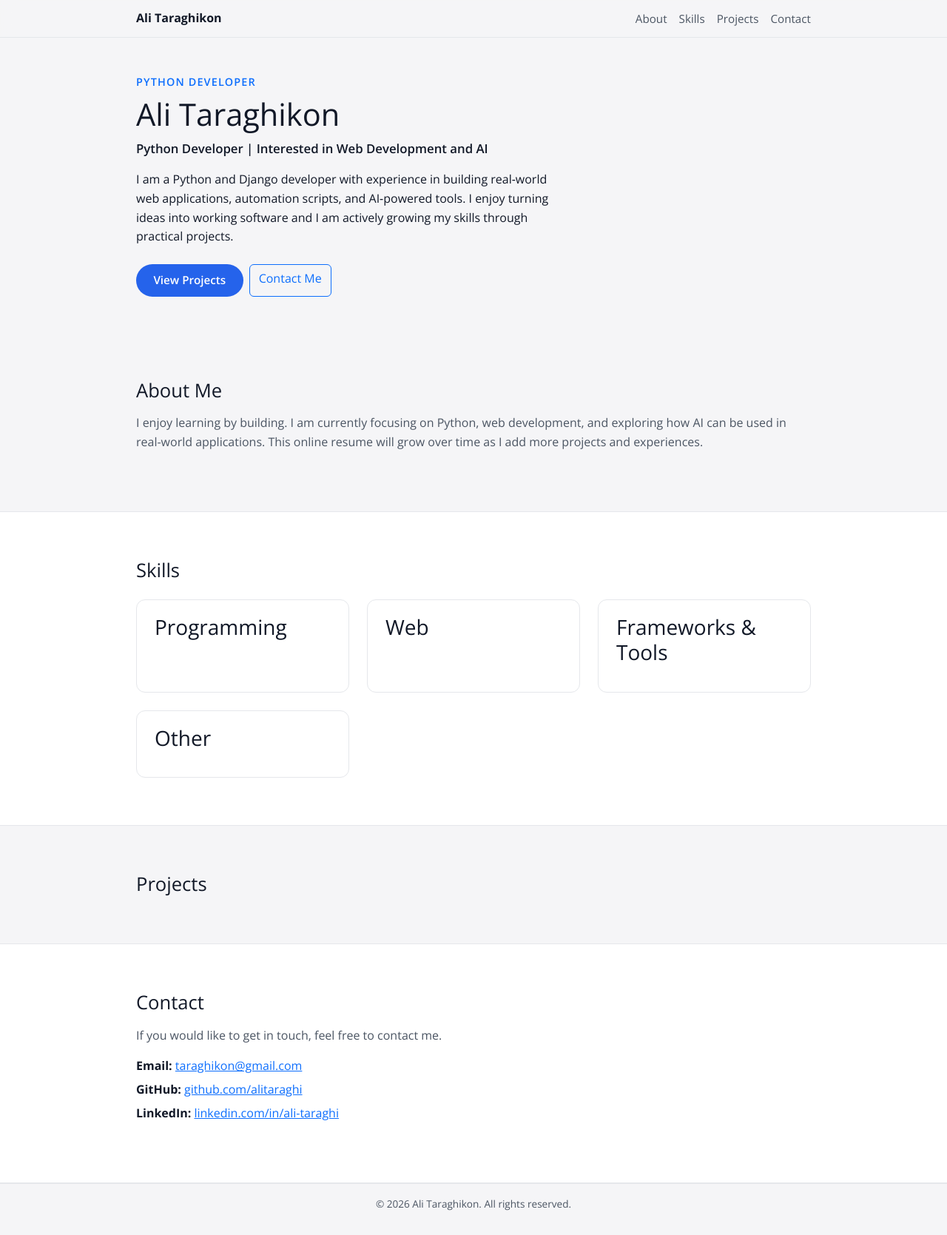
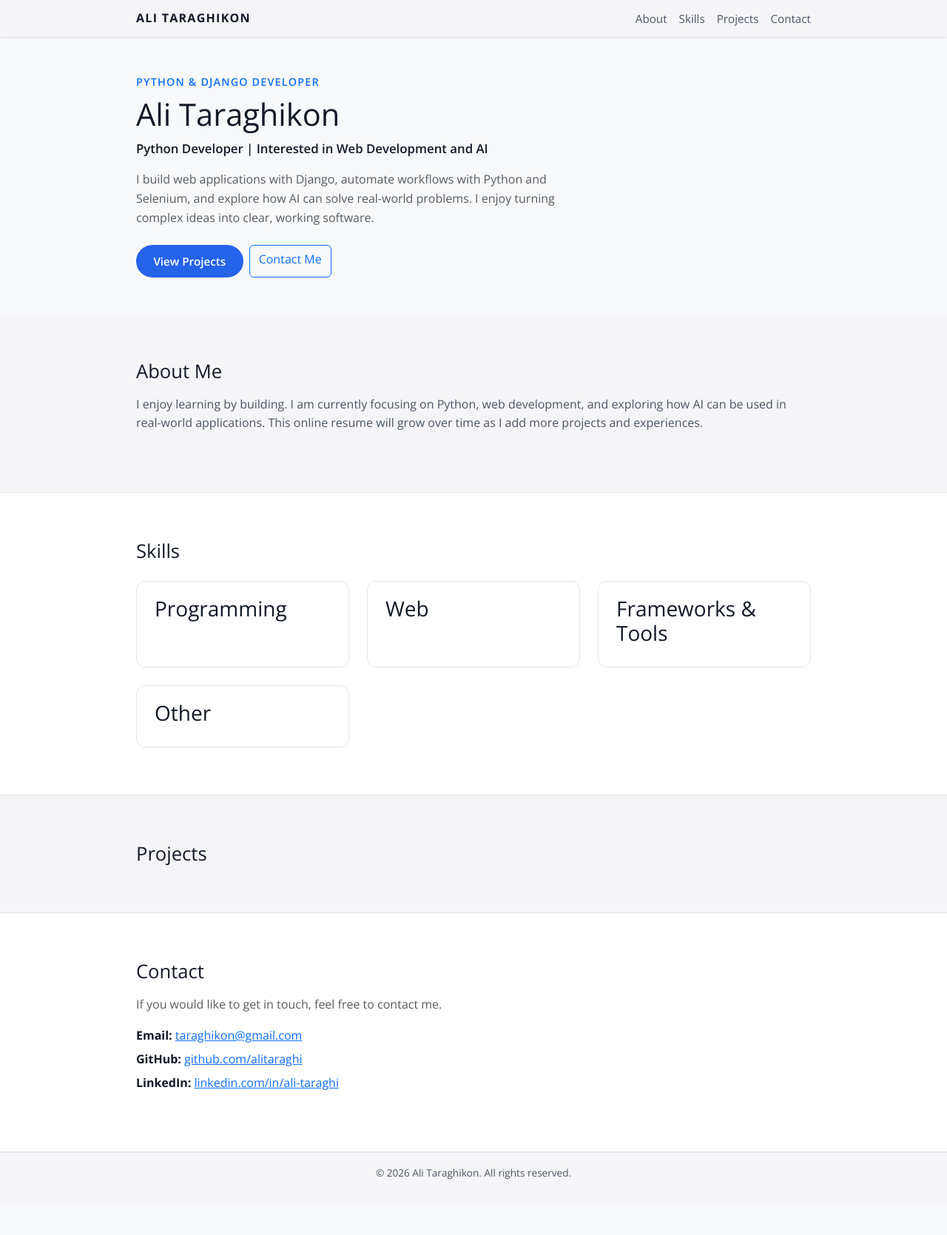
Before and after one commit to alitaraghi/django-online-resume, a Django app: page / in a window 1280 px wide. Shown: the whole page at 74% size. After the commit the page ends 1594 px from the top, so only its background shows below. Run offline with Django 5.2, Linux system fonts and the light colour scheme; data that the repository does not hold is empty.

Commit message:
Tidy styles and improve hero/projects layout

```diff
--- a/portfolio/templates/portfolio/home.html
+++ b/portfolio/templates/portfolio/home.html
@@ -3,18 +3,18 @@
 {% block title %}{{ name }} | Online Resume{% endblock %}
 
 {% block content %}
-  <section class="hero py-5">
+  <section class="hero py-5 bg-light">
   <div class="container hero-content">
-    <div>
-      <p class="hero-tagline text-uppercase fw-semibold text-primary">Python Developer</p>
+    <div class="col-lg-8 px-0">
+      <p class="hero-tagline text-uppercase fw-semibold text-primary mb-2">Python & Django Developer</p>
       <h1 class="mb-2">{{ name }}</h1>
       <p class="hero-subtitle mb-3">
         {{ title }}
       </p>
-      <p class="hero-text mb-4">
-        I am a Python and Django developer with experience in building real‑world web applications,
-        automation scripts, and AI‑powered tools. I enjoy turning ideas into working software and I am
-        actively growing my skills through practical projects.
+      <p class="hero-text mb-4 text-muted">
+        I build web applications with Django, automate workflows with Python and Selenium,
+        and explore how AI can solve real-world problems. I enjoy turning complex ideas into
+        clear, working software.
       </p>
       <div class="hero-actions d-flex flex-wrap gap-2">
         <a href="#projects" class="btn btn-primary">View Projects</a>
@@ -23,6 +23,7 @@
     </div>
   </div>
 </section>
+
 
 
   <section id="about" class="section">
@@ -100,12 +101,13 @@
  <section id="contact" class="section section-alt">
   <div class="container">
     <h2>Contact</h2>
-      <p>If you would like to get in touch, feel free to contact me.</p>
-      <ul class="contact-list">
+    <p class="text-muted mb-3">If you would like to get in touch, feel free to contact me.</p>
+    <ul class="contact-list list-unstyled">
       <li><strong>Email:</strong> <a href="mailto:taraghikon@gmail.com">taraghikon@gmail.com</a></li>
       <li><strong>GitHub:</strong> <a href="https://github.com/alitaraghi" target="_blank" rel="noopener noreferrer">github.com/alitaraghi</a></li>
       <li><strong>LinkedIn:</strong> <a href="https://www.linkedin.com/in/ali-taraghi/" target="_blank" rel="noopener noreferrer">linkedin.com/in/ali-taraghi</a></li>
     </ul>
   </div>
 </section>
+
 {% endblock %}
--- a/static/css/style.css
+++ b/static/css/style.css
@@ -1,4 +1,3 @@
-
 :root {
   --bg: #f5f5f7;
   --bg-alt: #ffffff;
@@ -8,11 +7,14 @@
   --accent: #2563eb;
   --accent-soft: #dbeafe;
 }
+
+/* Global reset */
 *,
 *::before,
 *::after {
   box-sizing: border-box;
 }
+
 body {
   margin: 0;
   font-family: "Open Sans", system-ui, -apple-system, BlinkMacSystemFont, "Segoe UI",
@@ -21,61 +23,81 @@
   color: var(--text-main);
   line-height: 1.6;
 }
+
+/* Layout */
 .container {
   width: 100%;
   max-width: 960px;
   margin: 0 auto;
   padding: 0 1.5rem;
 }
+
+/* Header */
 .site-header {
   position: sticky;
   top: 0;
   z-index: 10;
-      background-color: rgba(245, 245, 247, 0.9);
+  background-color: rgba(245, 245, 247, 0.96);
   backdrop-filter: blur(10px);
   border-bottom: 1px solid var(--border-subtle);
+  box-shadow: 0 1px 3px rgba(15, 23, 42, 0.06);
 }
+
 .site-header .container {
   display: flex;
   align-items: center;
   justify-content: space-between;
   padding: 0.75rem 1.5rem;
 }
+
 .logo {
   font-weight: 700;
   font-size: 1rem;
+  letter-spacing: 0.08em;
+  text-transform: uppercase;
 }
+
 .nav a {
   margin-left: 1rem;
   text-decoration: none;
   color: var(--text-muted);
   font-size: 0.95rem;
 }
+
 .nav a:hover {
   color: var(--accent);
 }
+
+/* Sections */
 .section {
   padding: 4rem 0;
 }
+
 .section-alt {
   background-color: var(--bg-alt);
   border-top: 1px solid var(--border-subtle);
   border-bottom: 1px solid var(--border-subtle);
 }
+
 .section h2 {
   font-size: 1.6rem;
   margin-bottom: 1rem;
 }
+
 .section p {
   color: var(--text-muted);
 }
+
+/* Hero */
 .hero {
   padding: 5rem 0 3rem;
 }
+
 .hero-content {
   display: flex;
   flex-direction: column;
 }
+
 .hero-tagline {
   font-size: 0.9rem;
   text-transform: uppercase;
@@ -84,25 +106,31 @@
   font-weight: 600;
   margin-bottom: 0.5rem;
 }
+
 .hero h1 {
   font-size: 2.2rem;
   margin: 0 0 0.5rem;
 }
+
 .hero-subtitle {
   font-size: 1.05rem;
   font-weight: 600;
   color: var(--text-main);
   margin-bottom: 1rem;
 }
+
 .hero-text {
   max-width: 36rem;
   margin-bottom: 1.5rem;
 }
+
 .hero-actions {
   display: flex;
   flex-wrap: wrap;
   gap: 0.75rem;
 }
+
+/* Buttons (custom; در کنار بوت‌استرپ کار می‌کند) */
 .btn-primary,
 .btn-secondary {
   display: inline-block;
@@ -114,60 +142,96 @@
   cursor: pointer;
   border: 1px solid transparent;
 }
+
 .btn-primary {
   background-color: var(--accent);
   color: #ffffff;
 }
+
 .btn-primary:hover {
   background-color: #1d4ed8;
 }
+
 .btn-secondary {
   background-color: transparent;
   color: var(--accent);
   border-color: var(--accent-soft);
 }
+
 .btn-secondary:hover {
   background-color: var(--accent-soft);
 }
+
+/* Grids */
 .skills-grid,
 .projects-grid {
   display: grid;
   gap: 1.5rem;
   margin-top: 1.5rem;
 }
+
+/* Cards */
 .skill-card,
 .project-card {
   background-color: var(--bg-alt);
   border-radius: 0.75rem;
   padding: 1.25rem 1.5rem;
   border: 1px solid var(--border-subtle);
+  transition: transform 0.15s ease, box-shadow 0.15s ease, border-color 0.15s ease;
 }
+
+.skill-card:hover,
+.project-card:hover {
+  transform: translateY(-2px);
+  box-shadow: 0 8px 20px rgba(15, 23, 42, 0.06);
+}
+
 .skill-card h3,
 .project-card h3 {
   margin-top: 0;
   margin-bottom: 0.5rem;
 }
+
+/* Skills list */
+.skill-list {
+  padding-left: 1.1rem;
+  margin-bottom: 0;
+}
+
+.skill-list li {
+  margin-bottom: 0.25rem;
+  font-size: 0.95rem;
+}
+
+/* Projects */
 .project-tech {
   font-size: 0.9rem;
   color: var(--text-muted);
   margin-bottom: 0.5rem;
 }
+
 .project-link {
   font-size: 0.9rem;
   color: var(--accent);
   text-decoration: none;
 }
+
 .project-link:hover {
   text-decoration: underline;
 }
+
+/* Contact */
 .contact-list {
   list-style: none;
   padding: 0;
   margin-top: 1rem;
 }
+
 .contact-list li {
   margin-bottom: 0.4rem;
 }
+
+/* Footer */
 .site-footer {
   border-top: 1px solid var(--border-subtle);
   padding: 1rem 0;
@@ -175,24 +239,30 @@
   font-size: 0.85rem;
   color: var(--text-muted);
 }
+
+/* Responsive */
 @media (min-width: 768px) {
   .hero h1 {
     font-size: 2.6rem;
   }
+
   .hero-content {
     flex-direction: row;
     align-items: center;
     justify-content: space-between;
   }
+
   .skills-grid,
   .projects-grid {
     grid-template-columns: repeat(3, minmax(0, 1fr));
   }
 }
+
 @media (max-width: 767px) {
   .nav {
     display: none;
   }
+
   .section {
     padding: 3rem 0;
   }
```
Lines whose indentation alone changed are shown as unchanged.
